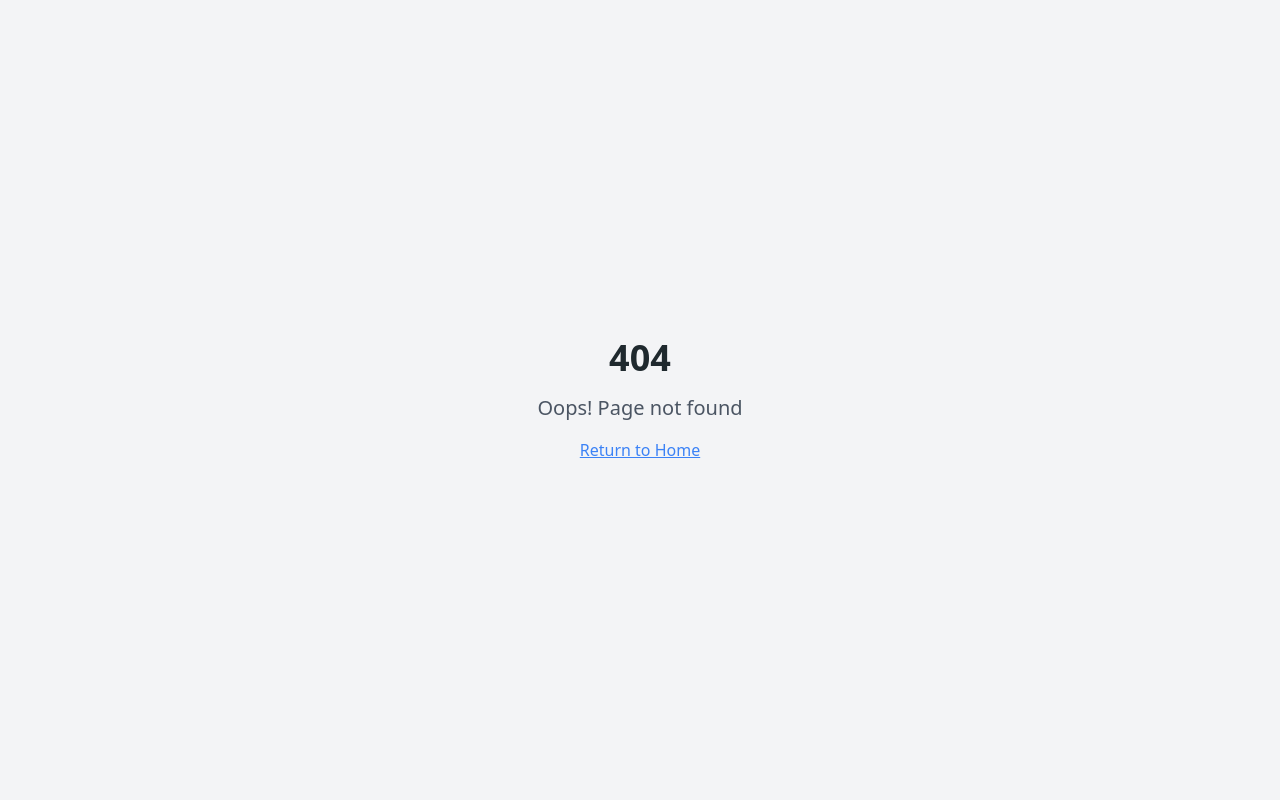
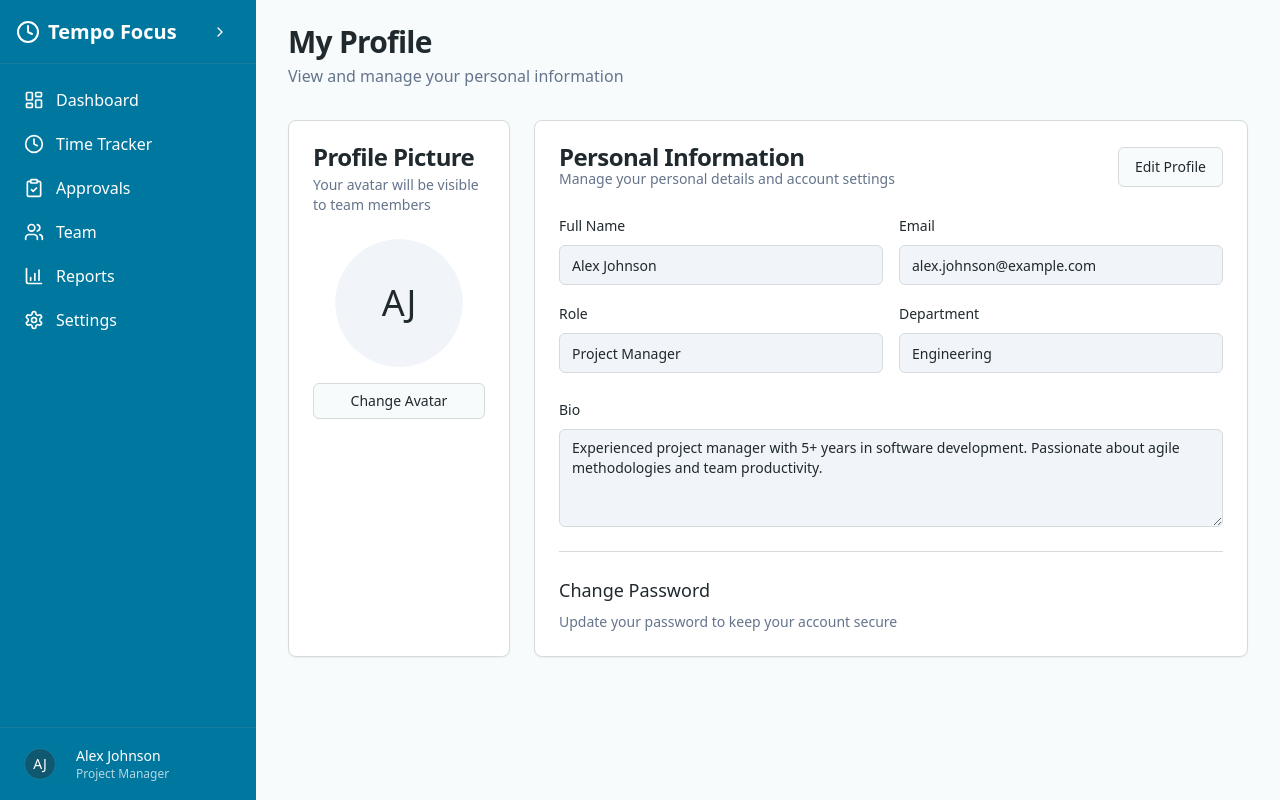
Before and after one commit to siddharthchauhan/Time-Machine, a React (Vite) app: page /profile in a window 1280 px wide. Before the commit this address had no page. Built offline with nearby package versions, Linux system fonts and the light colour scheme.

Commit message:
Fix: Profile click error
Fixes an error that occurs when clicking on the profile.

```diff
--- a/src/App.tsx
+++ b/src/App.tsx
@@ -10,6 +10,7 @@ import Approvals from "./pages/Approvals";
 import Team from "./pages/Team";
 import Reports from "./pages/Reports";
 import Settings from "./pages/Settings";
+import Profile from "./pages/Profile";
 import NotFound from "./pages/NotFound";
 
 const queryClient = new QueryClient();
@@ -27,6 +28,7 @@ const App = () => (
           <Route path="/team" element={<Team />} />
           <Route path="/reports" element={<Reports />} />
           <Route path="/settings" element={<Settings />} />
+          <Route path="/profile" element={<Profile />} />
           <Route path="*" element={<NotFound />} />
         </Routes>
       </BrowserRouter>
--- a/src/components/layout/MainLayout.tsx
+++ b/src/components/layout/MainLayout.tsx
@@ -1,4 +1,3 @@
-
 import React, { ReactNode } from 'react';
 import { Link, useLocation } from 'react-router-dom';
 import {
--- /dev/null
+++ b/src/pages/Profile.tsx
@@ -0,0 +1,178 @@
+
+import MainLayout from "@/components/layout/MainLayout";
+import { Avatar, AvatarFallback, AvatarImage } from "@/components/ui/avatar";
+import { Button } from "@/components/ui/button";
+import { Card, CardContent, CardDescription, CardHeader, CardTitle } from "@/components/ui/card";
+import { Input } from "@/components/ui/input";
+import { Label } from "@/components/ui/label";
+import { Separator } from "@/components/ui/separator";
+import { Textarea } from "@/components/ui/textarea";
+import { useToast } from "@/hooks/use-toast";
+import { useState } from "react";
+
+const Profile = () => {
+  const { toast } = useToast();
+  const [isEditing, setIsEditing] = useState(false);
+
+  // Mock user data
+  const userData = {
+    name: "Alex Johnson",
+    email: "alex.johnson@example.com",
+    role: "Project Manager",
+    department: "Engineering",
+    bio: "Experienced project manager with 5+ years in software development. Passionate about agile methodologies and team productivity.",
+    avatar: ""
+  };
+
+  const handleSaveProfile = (e: React.FormEvent) => {
+    e.preventDefault();
+    setIsEditing(false);
+    toast({
+      title: "Profile updated",
+      description: "Your profile information has been saved successfully",
+    });
+  };
+
+  return (
+    <MainLayout>
+      <div className="space-y-6 md:space-y-8 animate-fade-in">
+        <div>
+          <h1 className="text-3xl font-bold tracking-tight">My Profile</h1>
+          <p className="text-muted-foreground mt-1">
+            View and manage your personal information
+          </p>
+        </div>
+
+        <div className="grid grid-cols-1 md:grid-cols-4 gap-6">
+          <Card className="md:col-span-1">
+            <CardHeader>
+              <CardTitle>Profile Picture</CardTitle>
+              <CardDescription>
+                Your avatar will be visible to team members
+              </CardDescription>
+            </CardHeader>
+            <CardContent className="flex flex-col items-center space-y-4">
+              <Avatar className="h-32 w-32">
+                <AvatarImage src={userData.avatar} />
+                <AvatarFallback className="text-4xl">AJ</AvatarFallback>
+              </Avatar>
+              <Button variant="outline" size="sm" className="w-full">
+                Change Avatar
+              </Button>
+            </CardContent>
+          </Card>
+
+          <Card className="md:col-span-3">
+            <CardHeader>
+              <div className="flex justify-between items-center">
+                <div>
+                  <CardTitle>Personal Information</CardTitle>
+                  <CardDescription>
+                    Manage your personal details and account settings
+                  </CardDescription>
+                </div>
+                {!isEditing && (
+                  <Button variant="outline" onClick={() => setIsEditing(true)}>
+                    Edit Profile
+                  </Button>
+                )}
+              </div>
+            </CardHeader>
+            <CardContent>
+              <form onSubmit={handleSaveProfile} className="space-y-6">
+                <div className="grid grid-cols-1 md:grid-cols-2 gap-4">
+                  <div className="space-y-2">
+                    <Label htmlFor="name">Full Name</Label>
+                    <Input
+                      id="name"
+                      defaultValue={userData.name}
+                      readOnly={!isEditing}
+                      className={!isEditing ? "bg-muted" : ""}
+                    />
+                  </div>
+                  <div className="space-y-2">
+                    <Label htmlFor="email">Email</Label>
+                    <Input
+                      id="email"
+                      type="email"
+                      defaultValue={userData.email}
+                      readOnly={!isEditing}
+                      className={!isEditing ? "bg-muted" : ""}
+                    />
+                  </div>
+                  <div className="space-y-2">
+                    <Label htmlFor="role">Role</Label>
+                    <Input
+                      id="role"
+                      defaultValue={userData.role}
+                      readOnly
+                      className="bg-muted"
+                    />
+                  </div>
+                  <div className="space-y-2">
+                    <Label htmlFor="department">Department</Label>
+                    <Input
+                      id="department"
+                      defaultValue={userData.department}
+                      readOnly={!isEditing}
+                      className={!isEditing ? "bg-muted" : ""}
+                    />
+                  </div>
+                </div>
+
+                <div className="space-y-2">
+                  <Label htmlFor="bio">Bio</Label>
+                  <Textarea
+                    id="bio"
+                    placeholder="Tell us a little about yourself"
+                    defaultValue={userData.bio}
+                    readOnly={!isEditing}
+                    className={!isEditing ? "bg-muted" : ""}
+                    rows={4}
+                  />
+                </div>
+
+                <Separator />
+
+                <div className="space-y-2">
+                  <h3 className="text-lg font-medium">Change Password</h3>
+                  <p className="text-sm text-muted-foreground">
+                    Update your password to keep your account secure
+                  </p>
+                </div>
+
+                {isEditing && (
+                  <div className="grid grid-cols-1 md:grid-cols-2 gap-4">
+                    <div className="space-y-2">
+                      <Label htmlFor="current-password">Current Password</Label>
+                      <Input id="current-password" type="password" />
+                    </div>
+                    <div className="space-y-2">
+                      <Label htmlFor="new-password">New Password</Label>
+                      <Input id="new-password" type="password" />
+                    </div>
+                  </div>
+                )}
+
+                {isEditing && (
+                  <div className="flex justify-end space-x-2">
+                    <Button
+                      type="button"
+                      variant="outline"
+                      onClick={() => setIsEditing(false)}
+                    >
+                      Cancel
+                    </Button>
+                    <Button type="submit">Save Changes</Button>
+                  </div>
+                )}
+              </form>
+            </CardContent>
+          </Card>
+        </div>
+      </div>
+    </MainLayout>
+  );
+};
+
+export default Profile;
```
